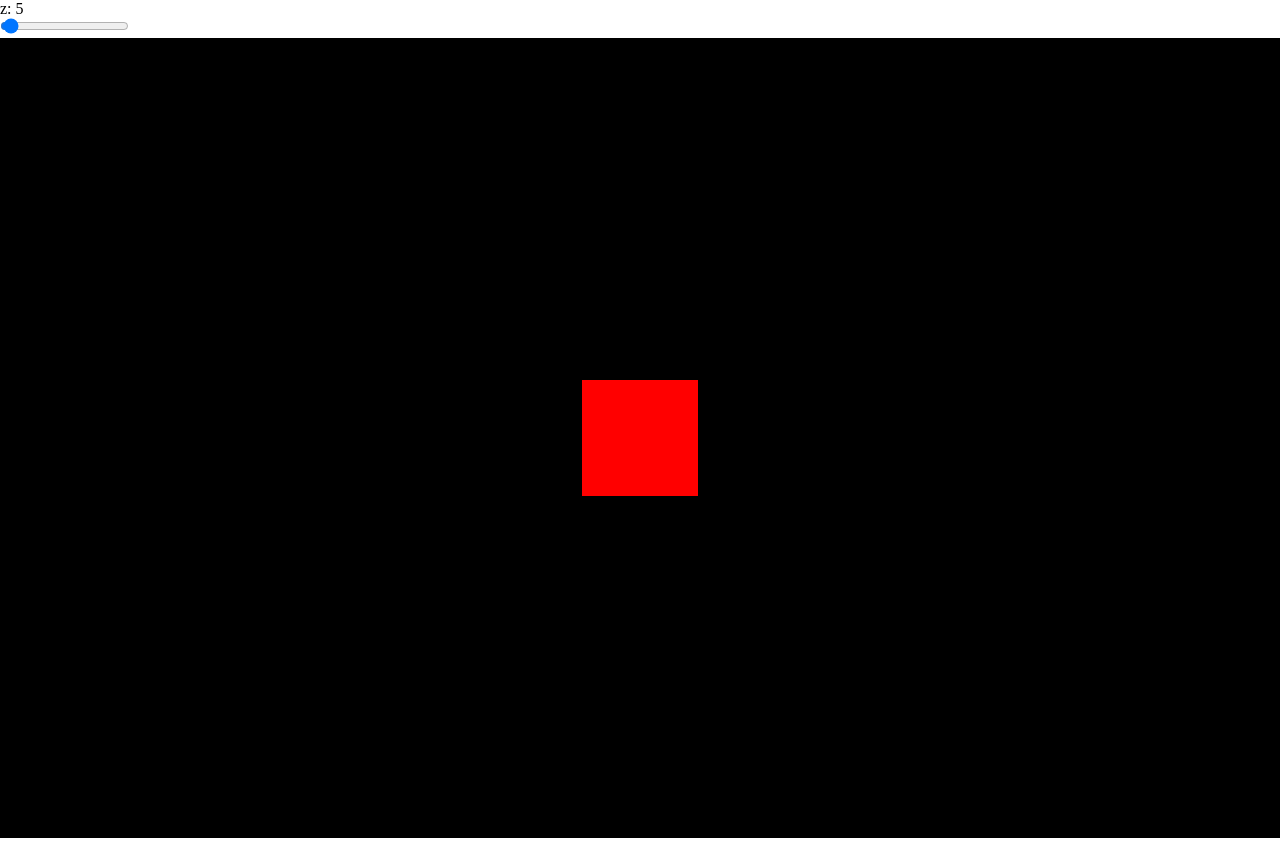
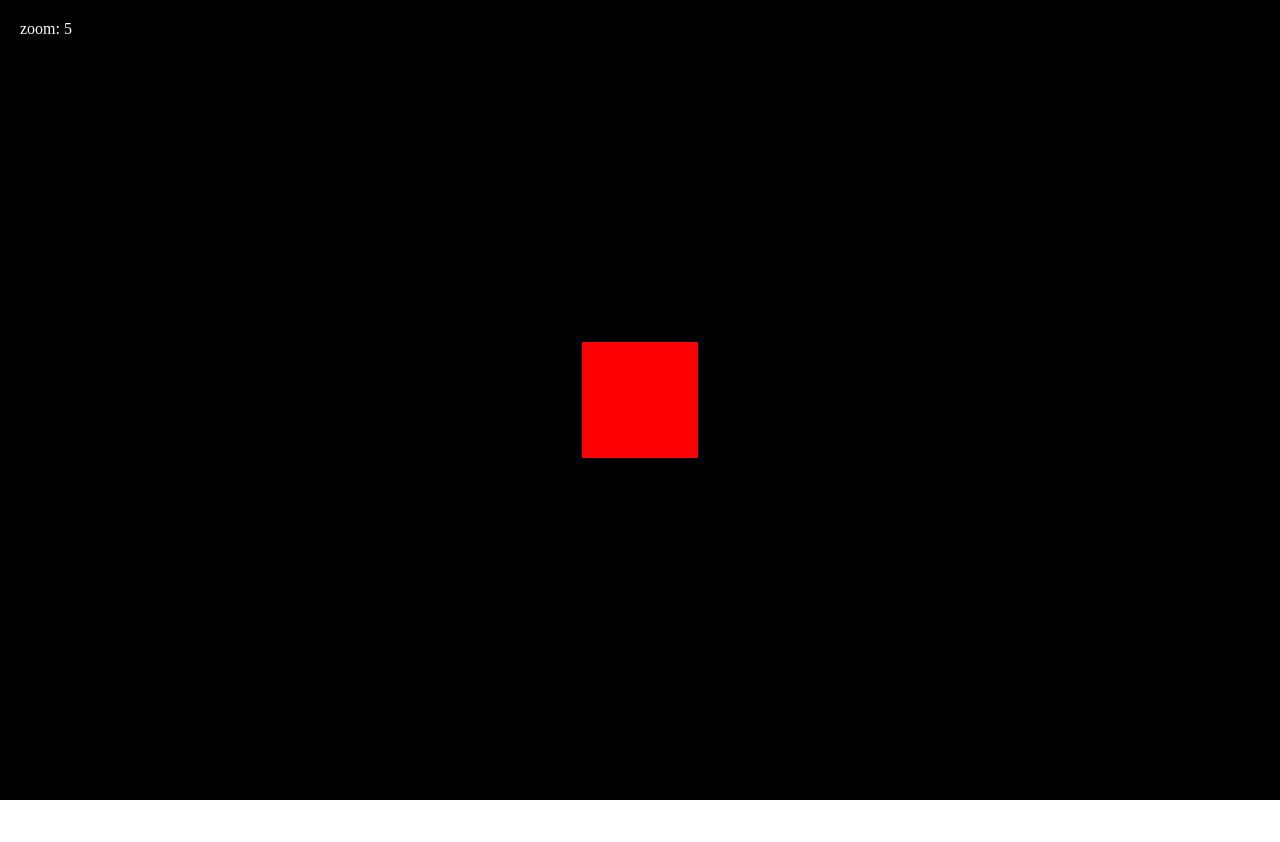
Before and after one commit to grandleemon/threejs, a website built with Vite: page index.html in a window 1280 px wide. After the commit the page ends 800 px from the top, so only its background shows below. Built offline with nearby package versions, Linux system fonts and the light colour scheme.

Commit message:
limited controls zoom

```diff
--- a/index.html
+++ b/index.html
@@ -8,10 +8,10 @@
 	</head>
 	<body>
 		<div class="z-value">
-			z:
+			zoom:
 		</div>
 		<label>
-			<input type="range" min="2" max="120" step=".00000001" value="5" class="z-input">
+			<input type="range" min="2" max="60" step=".00000001" value="5" class="z-input">
 		</label>
 		<canvas class="webgl"></canvas>
 		<script type="module" src="/main.js"></script>
--- a/main.js
+++ b/main.js
@@ -14,7 +14,7 @@ const cursor = {
 
 const handleZCamera = (value) => {
 	z = value;
-	zValue.innerHTML = `z: ${z}`;
+	zValue.innerHTML = `zoom: ${z}`;
 	camera.position.setZ(z);
 	renderer.render(scene, camera);
 };
@@ -49,6 +49,8 @@ scene.add(camera);
 
 const controls = new OrbitControls(camera, canvas);
 controls.enableDamping = true;
+controls.minDistance = zInput.min;
+controls.maxDistance = zInput.max;
 
 const renderer = new THREE.WebGLRenderer({
 	canvas,
@@ -60,6 +62,11 @@ handleZCamera(zInput.value);
 
 const clock = new THREE.Clock();
 
+window.addEventListener("wheel", e => {
+	zInput.value = controls.getDistance();
+	zValue.innerHTML = `zoom: ${controls.getDistance()}`;
+});
+
 const tick = () => {
 	controls.update();
 	renderer.render(scene, camera);
--- a/style.css
+++ b/style.css
@@ -1,9 +1,24 @@
 * {
-    margin: 0;
-    padding: 0;
-    box-sizing: border-box;
+	margin: 0;
+	padding: 0;
+	box-sizing: border-box;
 }
 
-html {
-    overflow: hidden;
+html, body {
+	overflow: hidden;
 }
+
+.webgl {
+	position: fixed;
+	top: 0;
+	left: 0;
+	z-index: 1;
+}
+
+.z-value {
+	position: fixed;
+	z-index: 2;
+	top: 20px;
+	left: 20px;
+	color: white;
+}
```
